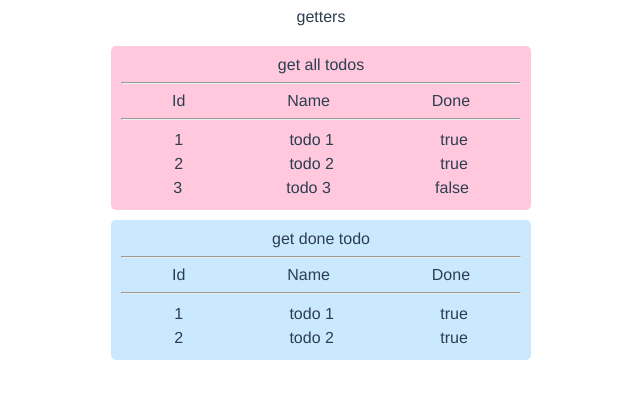
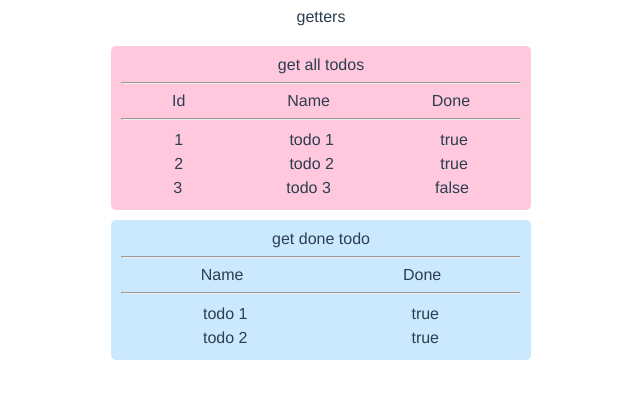
Before and after one commit to YosraFeili/dynamicBtn, a Vue app: page /vuex-getters in a window 1280 px wide. Shown: the top 398 px of the page, without its empty margins (319-959 px from the left). Built offline with nearby package versions, Linux system fonts and the light colour scheme.

Commit message:
edit vuex getters

```diff
--- a/src/views/HomeView.vue
+++ b/src/views/HomeView.vue
@@ -11,13 +11,13 @@
         <router-link :to="{name:'count-down'}">count down</router-link>
       </li>
       <li>
+        <router-link :to="{name:'todo-list'}">todo list</router-link>
+      </li>
+      <li>
         <router-link :to="{name:'vuex-state'}">vuex state</router-link>
       </li>
       <li>
         <router-link :to="{name:'vuex-getters'}">vuex getters</router-link>
-      </li>
-      <li>
-        <router-link :to="{name:'todo-list'}">todo list</router-link>
       </li>
     </ul>
   </div>
--- a/src/views/Vuex/VuexGetters.vue
+++ b/src/views/Vuex/VuexGetters.vue
@@ -20,13 +20,11 @@
     <div class="">get done todo</div>
     <hr>
     <div class="card-title">
-      <span>Id</span>
       <span>Name</span>
       <span>Done</span>
     </div>
     <hr>
     <div class="card-item" v-for="todo in doneTodos" :key="todo.id">
-      <span>{{todo.id}}</span>
       <span>{{todo.name}}</span>
       <span>{{todo.done}}</span>
     </div>
```
